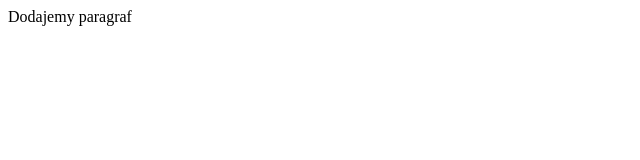
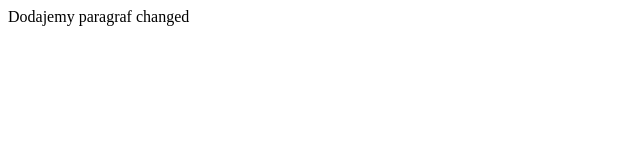
Before and after one commit to Eowm/Nauka-Gita, a plain HTML site: page index.html in a window 1280 px wide. Shown: the full height of the page, 0-640 px from the left. Drawn offline with Linux system fonts and the light colour scheme.

Commit message:
Edited Paragraf

```diff
--- a/index.html
+++ b/index.html
@@ -7,6 +7,6 @@
 
 <body>
 
-	<p>Dodajemy paragraf</p>
+	<p>Dodajemy paragraf changed</p>
 </body>
 </html>
```
